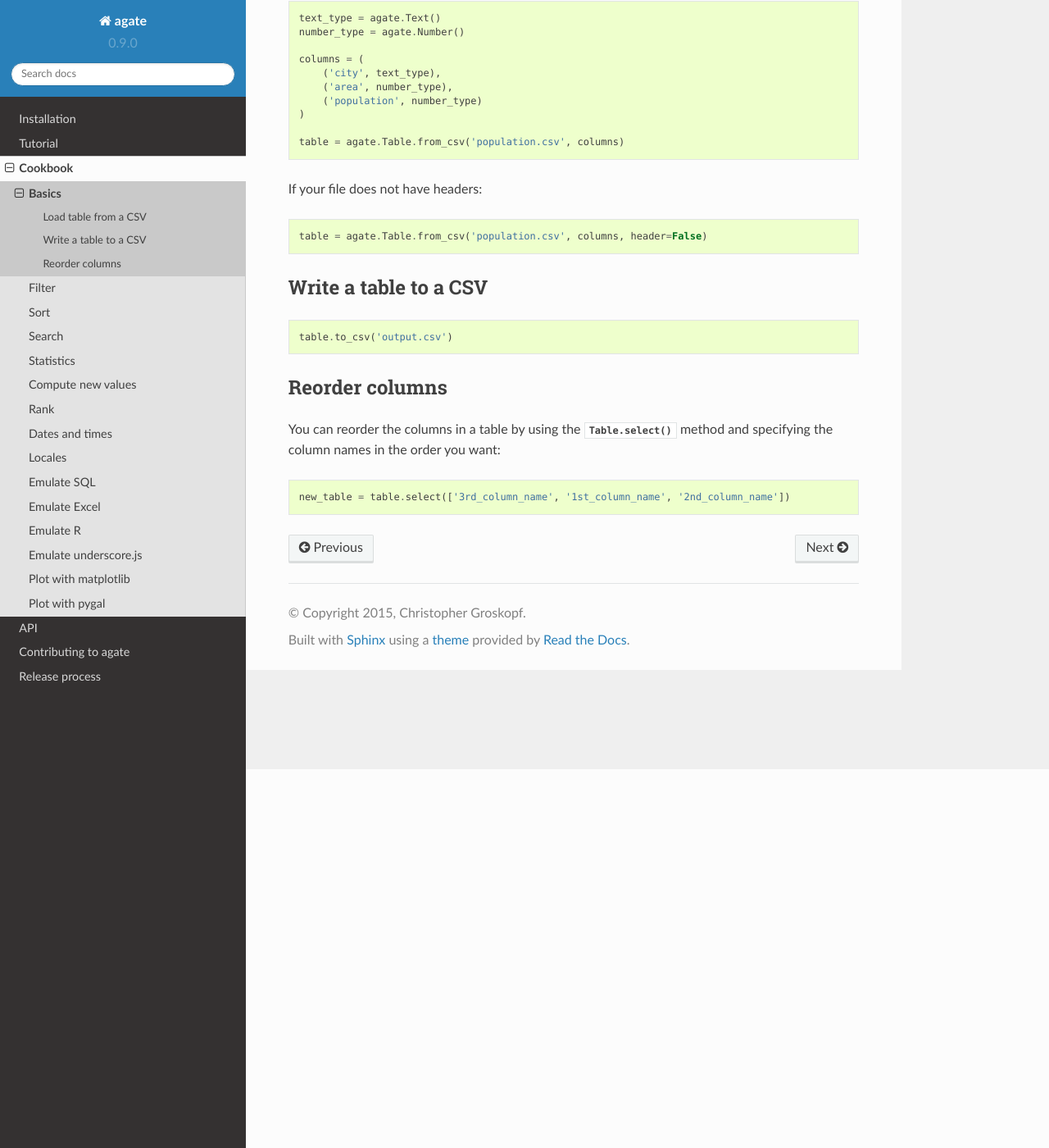
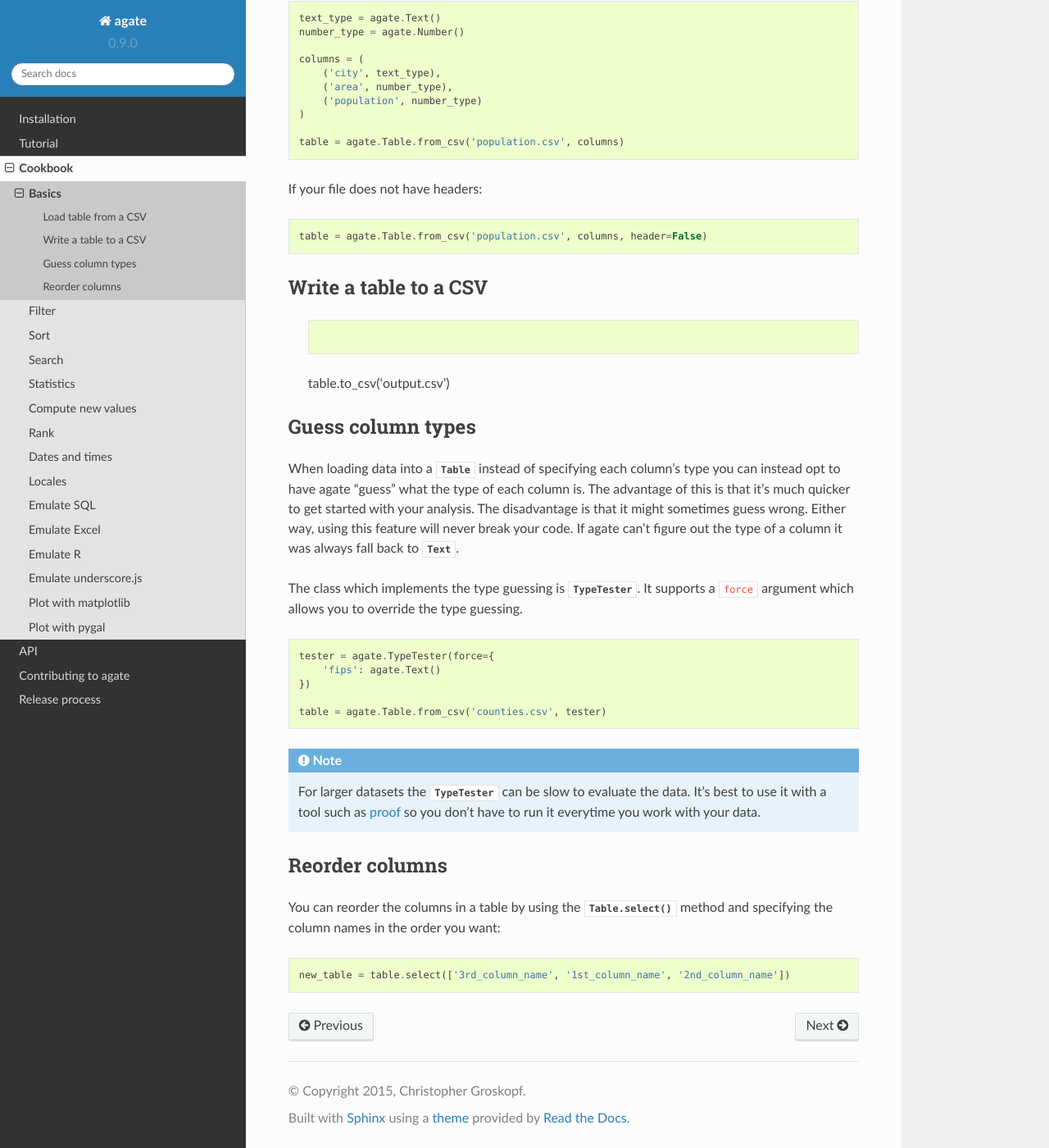
Before and after one commit to wireservice/agate, a Sphinx documentation site: the page built from docs/cookbook/basics.rst, in a window 1280 px wide and 1400 px high, scrolled down 462 px. Shown: the whole window at 82% size. Built offline with Sphinx 7.4.7 and the Read the Docs theme 2.0.0, drawn with Linux system fonts in a browser that asks for light colours.

Commit message:
Cookbook: TypeTester. Closes #230.

```diff
--- a/docs/cookbook/basics.rst
+++ b/docs/cookbook/basics.rst
@@ -35,9 +35,28 @@ If your file does not have headers:
 Write a table to a CSV
 ======================
 
+    .. code-block:: python
+
+    table.to_csv('output.csv')
+
+Guess column types
+==================
+
+When loading data into a :class:`.Table` instead of specifying each column's type you can instead opt to have agate "guess" what the type of each column is. The advantage of this is that it's much quicker to get started with your analysis. The disadvantage is that it might sometimes guess wrong. Either way, using this feature will never break your code. If agate can't figure out the type of a column it was always fall back to :class:`.Text`.
+
+The class which implements the type guessing is :class:`.TypeTester`. It supports a :code:`force` argument which allows you to override the type guessing.
+
 .. code-block:: python
 
-    table.to_csv('output.csv')
+    tester = agate.TypeTester(force={
+        'fips': agate.Text()
+    })
+
+    table = agate.Table.from_csv('counties.csv', tester)
+
+.. note::
+
+    For larger datasets the :class:`.TypeTester` can be slow to evaluate the data. It's best to use it with a tool such as `proof <http://proof.readthedocs.org/en/latest/>`_ so you don't have to run it everytime you work with your data.
 
 Reorder columns
 ===============
--- a/docs/tutorial.rst
+++ b/docs/tutorial.rst
@@ -113,7 +113,7 @@ The :class:`.Table` is the basic class in agate. A time-saving method is include
 
 .. note::
 
-    The :class:`.TypeTester` can be slow to evaluate the data. It's best to use it with a tool such as `proof <http://proof.readthedocs.org/en/latest/>`_ so you don't have to run it everytime you work with your data.
+    For larger datasets the :class:`.TypeTester` can be slow to evaluate the data. It's best to use it with a tool such as `proof <http://proof.readthedocs.org/en/latest/>`_ so you don't have to run it everytime you work with your data.
 
 Or, to use the column types we created manually:
 
```
Also changed, not shown: 1 other file.
